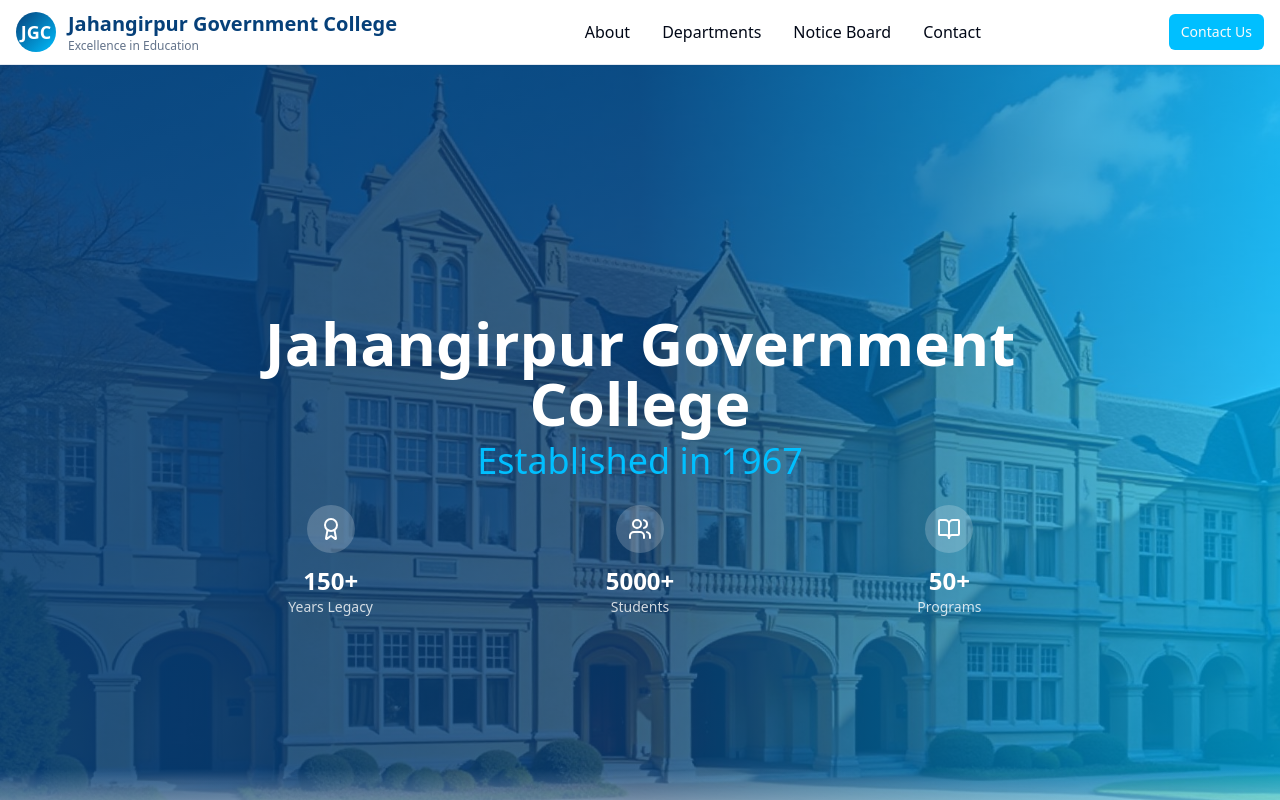
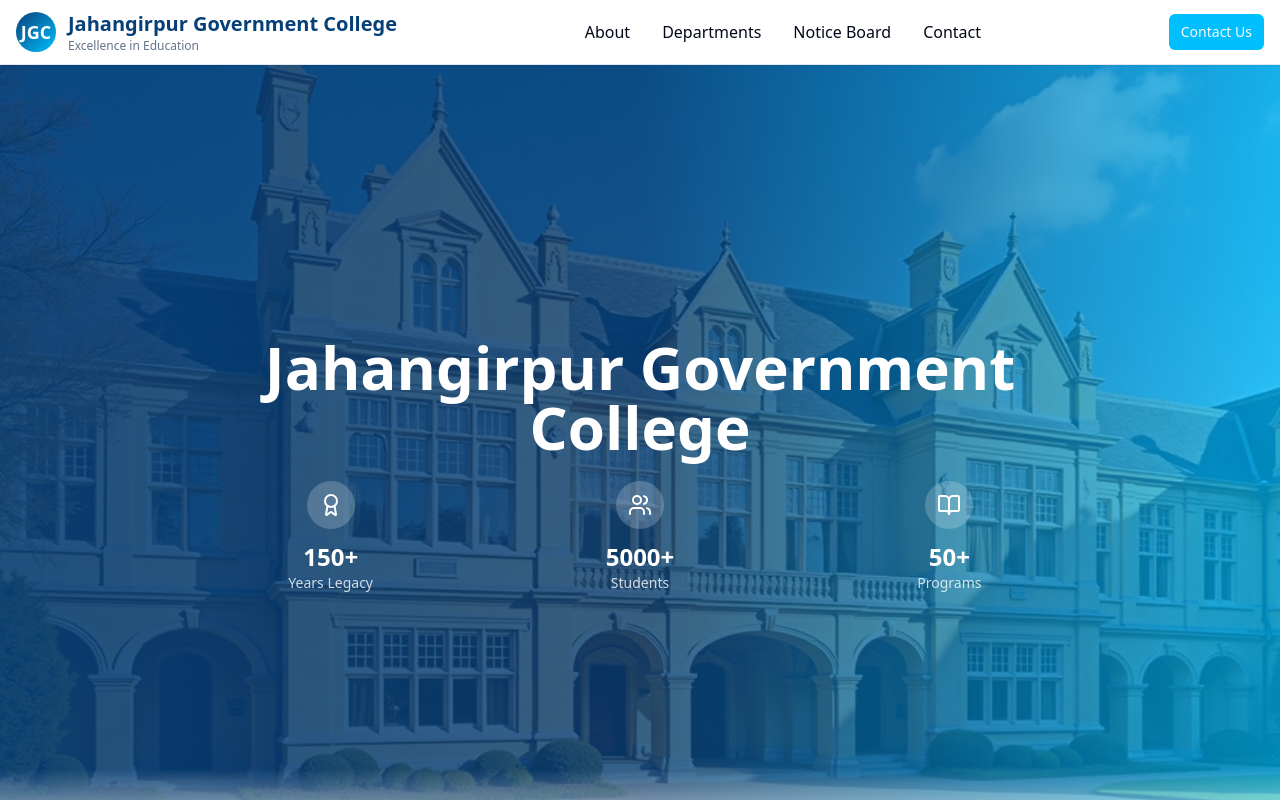
Before and after one commit to MehediProCoder/student-haven-site, a React (Vite) app: page / in a window 1280 px wide. Shown: the top 800 px of the page. Built offline with nearby package versions, Linux system fonts and the light colour scheme; the HTML template or start-up script is replaced by a standard one.

Commit message:
Reverted to commit bb5ec82d1519d2e059a615e75e84fdd0ddf7a281

```diff
--- a/src/components/Hero.tsx
+++ b/src/components/Hero.tsx
@@ -21,9 +21,9 @@ const Hero = () => {
           <div className="text-white max-w-4xl">
             <h1 className="text-5xl lg:text-6xl font-bold leading-tight mb-6">
               Jahangirpur Government College
-              <span className="block text-3xl lg:text-4xl text-turquoise font-normal mt-2">
-                Established in 1967
-              </span>
+              {/*<span className="block text-3xl lg:text-4xl text-turquoise font-normal mt-2">
+                Know Thyself
+              </span>*/}
             </h1>
 
             {/* Stats */}
```
